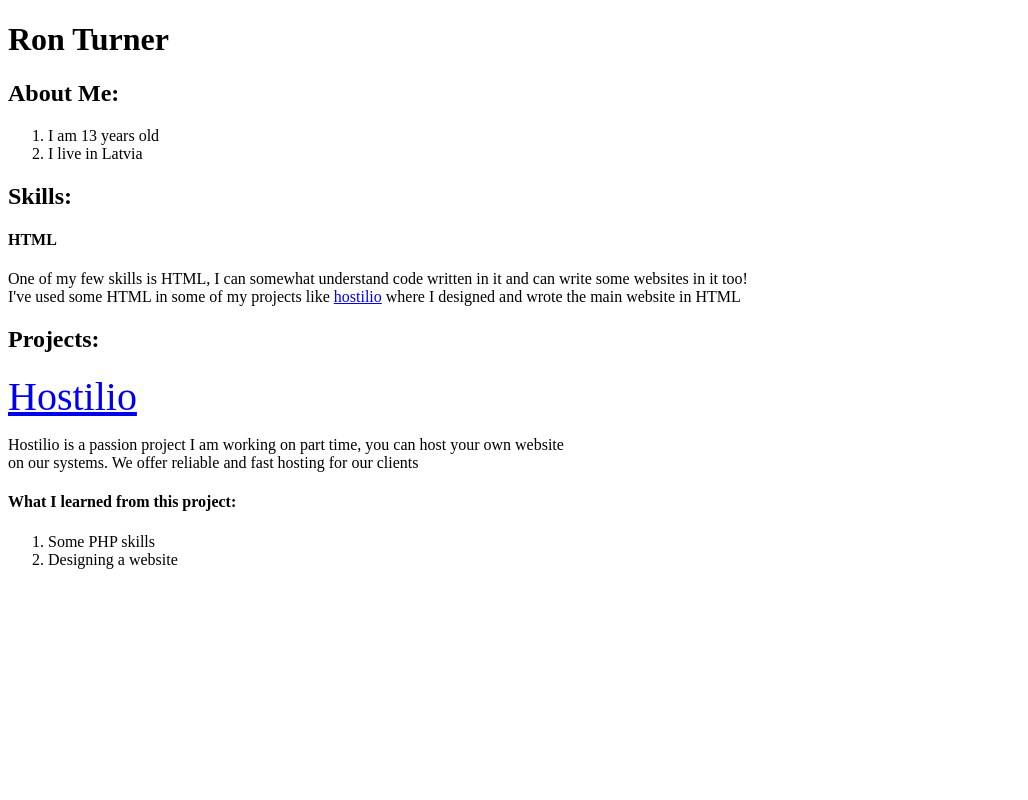
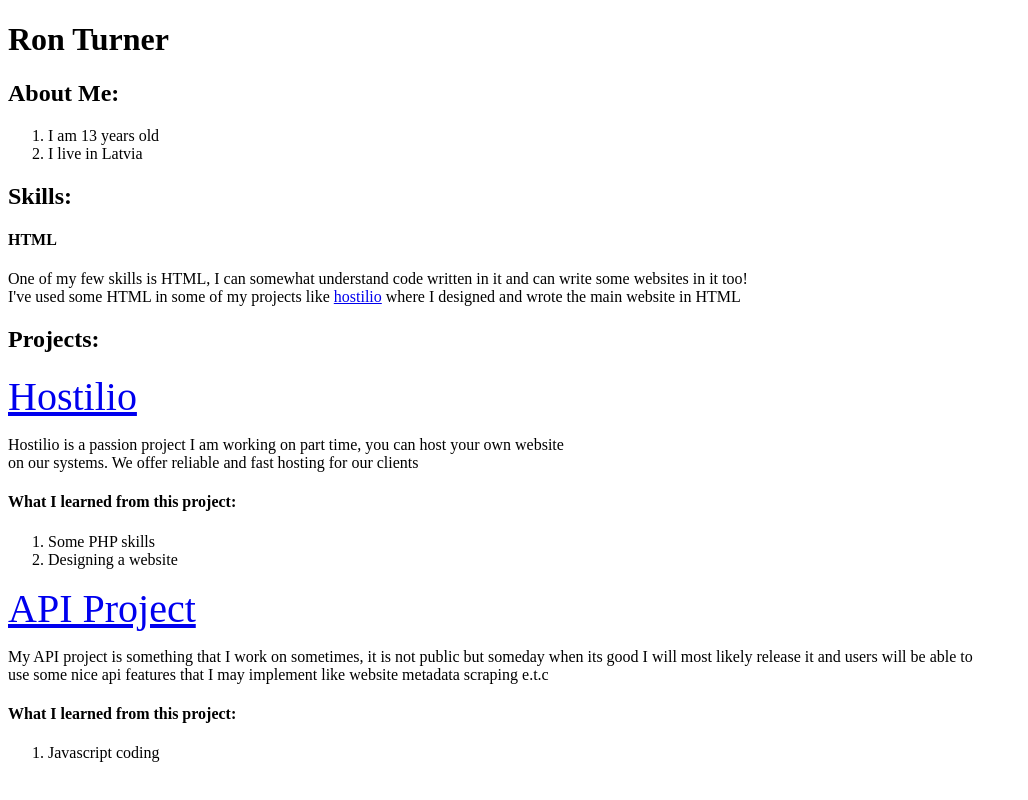
Before and after one commit to ternersronalds/meetronturner.com, a plain HTML site: page index.html in a window 1280 px wide. Shown: the whole page, without its empty margins (0-1028 px from the left). Drawn offline with Linux system fonts and the light colour scheme.

Commit message:
api project more info and also css update for project button

```diff
--- a/assets/css/style.css
+++ b/assets/css/style.css
@@ -1,3 +1,3 @@
-.hostilio-button{
+.project-button{
   font-size: 40px;
 }
--- a/index.html
+++ b/index.html
@@ -21,12 +21,22 @@
             I've used some HTML in some of my projects like <a href="https://hostilio.cloud">hostilio</a> where I designed and wrote the main website in HTML </p>
 
   <h2>Projects:</h2>
-  <a class="hostilio-button"href="https://hostilio.cloud">Hostilio</a>
+  <!--Hostilio Project-->
+  <a class="project-button"href="https://hostilio.cloud">Hostilio</a>
   <p>Hostilio is a passion project I am working on part time, you can host your own website<br>on our systems. We offer reliable and fast hosting for our clients</p>
   <h4>What I learned from this project:</h4>
   <ol>
     <li>Some PHP skills</li>
     <li>Designing a website</li>
   </ol>
+  <!--Api Project-->
+  <a class="project-button"href="https://example.com">API Project</a>
+  <p>My API project is something that I work on sometimes, it is not public but someday when its good I will most likely release it and users will be able to <br>
+  use some nice api features that I may implement like website metadata scraping e.t.c</p>
+  <h4>What I learned from this project:</h4>
+      <ol>
+          <li>Javascript coding</li>
+      </ol>
+
 </body>
 </html>
```
